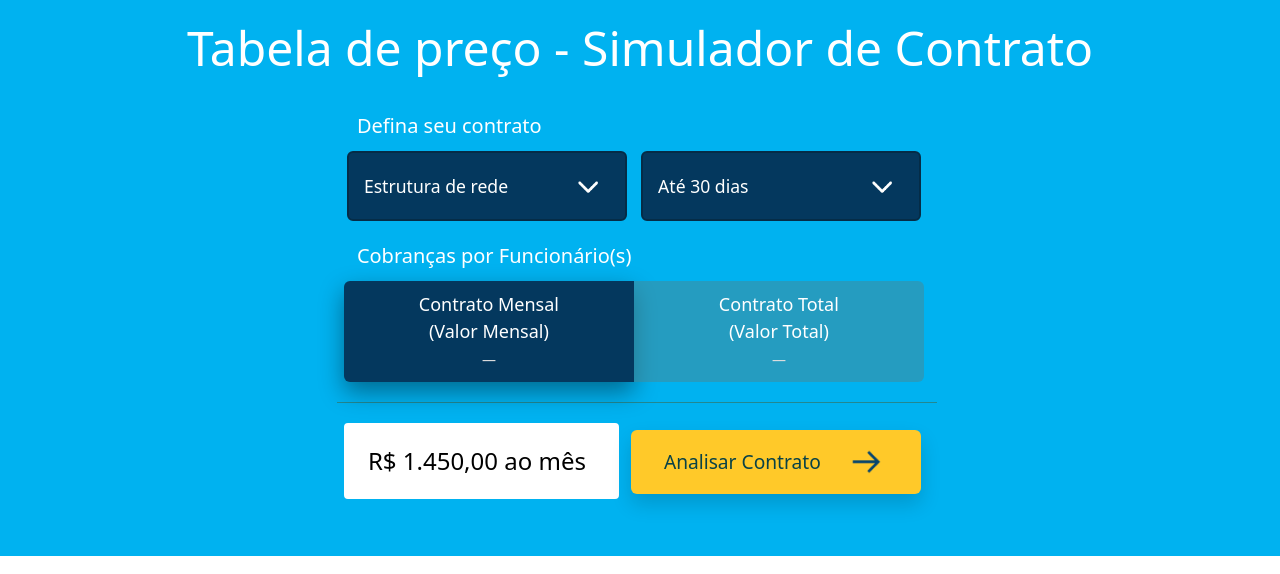
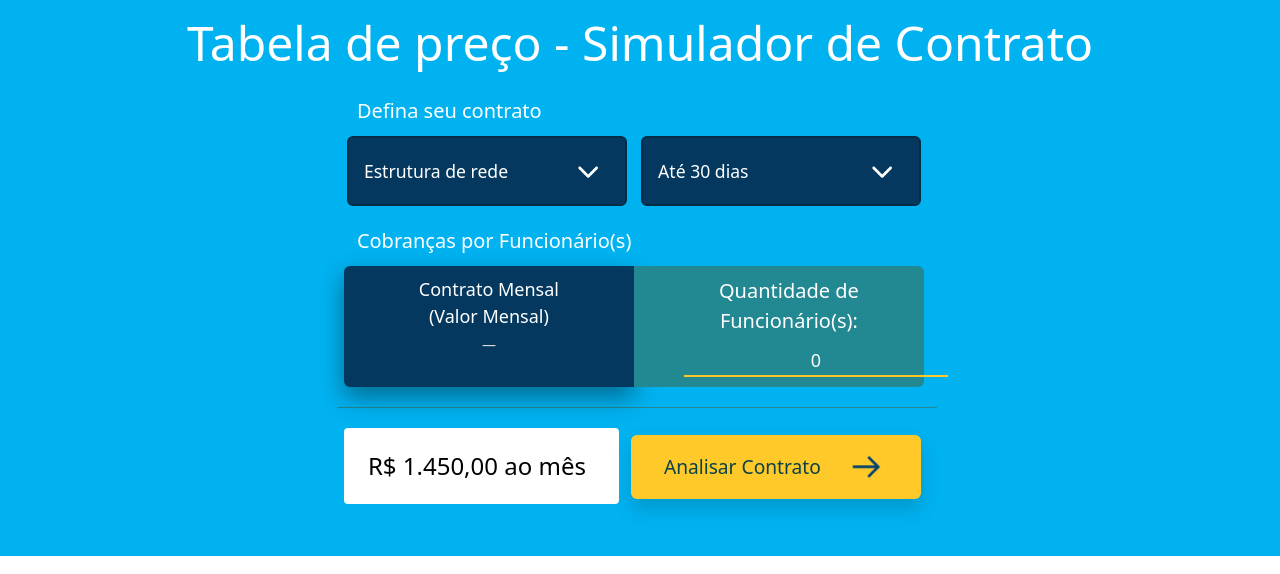
Before and after one commit to HaristonNuMacedo/Olkaha, a plain HTML site: page projetoOlkaha.html in a window 1280 px wide. Shown: the part 2561-3135 px from the top of the page. Drawn offline with nearby package versions, Linux system fonts and the light colour scheme; files whose address does not match are found by name.

Commit message:
Update text quantidade funcionários

```diff
--- a/_css/dinamico.css
+++ b/_css/dinamico.css
@@ -121,8 +121,8 @@ select:focus {
     width: 290px;
     padding: 10px 50px;
     color: #fff;
-    background-color: rgba(75, 136, 145, 0.5);
-    cursor: pointer;
+    background-color: #228891;
+    cursor: auto;
     border-bottom-right-radius: 6px;
     border-top-right-radius: 6px;
     font-size: 18px;
@@ -134,6 +134,33 @@ select:focus {
     font-size: 14px;
     color: #ddd;
 }
+
+
+input[type=text] {
+    background-color: transparent;
+    color: #fff;
+    border: none;
+    border-bottom: 2px solid rgb(255, 201, 41);
+    text-align: center;
+    margin-top: 10px;
+}
+
+input[type=text]:focus {
+    border: none!important;
+    border-bottom: 2px solid rgb(255, 201, 41)!important;
+    margin: none;
+    padding: none;
+    background-color: transparent;
+    resize: none;
+    box-shadow: none;
+    border: none;
+    outline: none;
+}
+
+input[type=text]:valid {
+    border-bottom: 2px solid rgb(255, 201, 41);
+}
+
 
 
 
--- a/projetoOlkaha.html
+++ b/projetoOlkaha.html
@@ -275,7 +275,10 @@
             <label class="texto02">Cobranças por Funcionário(s)</label>
             <div class="escolhaMes">
                 <div id="mes01">Contrato Mensal <br>(Valor Mensal)<br><span class="span01">&mdash;</span></div>
-                <div id="mes12">Contrato Total <br>(Valor Total)<br><span>&mdash;</span></div>
+                <div id="mes12">
+                    <label for="fname">Quantidade de Funcionário(s):</label>
+                    <input type="text" id="fname" name="fname" value="0"><br>
+                </div>
             </div>
 
             <div class="linha"></div>
@@ -405,25 +408,12 @@
         }
 
 
-        $( "#resultado" ).text( "R$ " + preco.toLocaleString('pt-BR') + ",00" + " ao mês");
+        $( "#resultado" ).text( "R$ " + preco.toLocaleString('pt-BR') + ",00 " + "ao mês");
         if ($( "#mes01" ).click) {
             $( "#mes01" ).click(function() {
                 $( "#resultado" ).text( "R$ " + preco.toLocaleString('pt-BR') + ",00 " + "ao mês");
             })
         }
-
-        if ($( "#mes12" ).click) {
-            $( "#mes12" ).click(function() {
-                var desconto = 0;
-
-                desconto = preco * 0.15; //15%
-                resultado = preco + desconto;
-                $( "#resultado" ).text( "R$ " + resultado.toLocaleString('pt-BR') + ",00 " + "total");
-
-            })
-        }
-
-
       })
       .trigger( "change" );
     </script>
@@ -458,10 +448,6 @@
           mes01.addEventListener("click", function() {
               mudarCor("#04385e");
           });
-
-          mes12.addEventListener("click", function() {
-              mudarCor2("#04385e");
-          });
       }
       window.onload = iniciar;
   </script>
```
